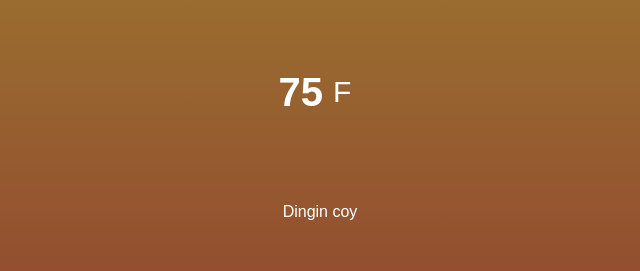
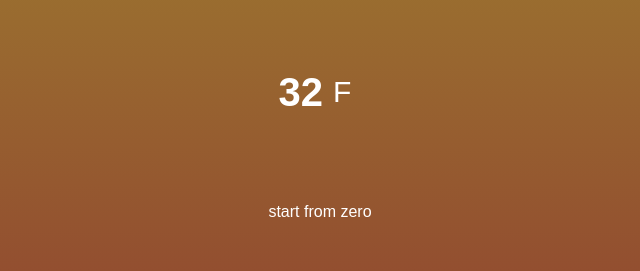
Before and after one commit to Zakintaliban/weather-web, a plain HTML site: page index.html in a window 1280 px wide. Shown: the part 377-648 px from the top of the page, 320-960 px from the left. Drawn offline with Linux system fonts and the light colour scheme.

Commit message:
minor fixes

```diff
--- a/index.html
+++ b/index.html
@@ -14,10 +14,10 @@
     </div>
     <div class="temperature">
       <div class="degree-section">
-        <h2 class="temperature-degree">75</h2>
+        <h2 class="temperature-degree">32</h2>
         <span>F</span>
       </div>
-      <div class="temperature-description">Dingin coy</div>
+      <div class="temperature-description">start from zero</div>
     </div>
 
     <script src="skycons.js"></script>
```
